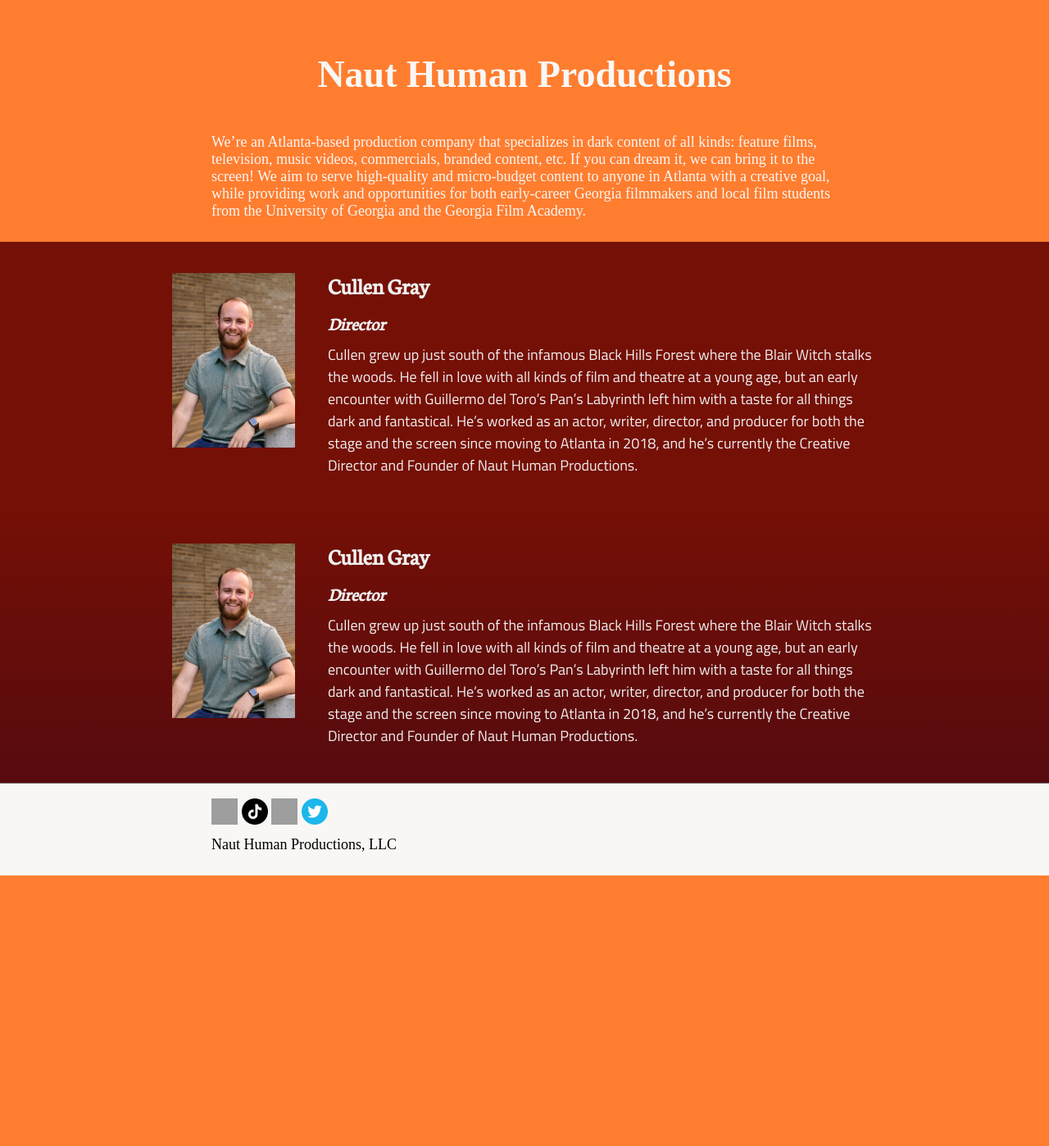
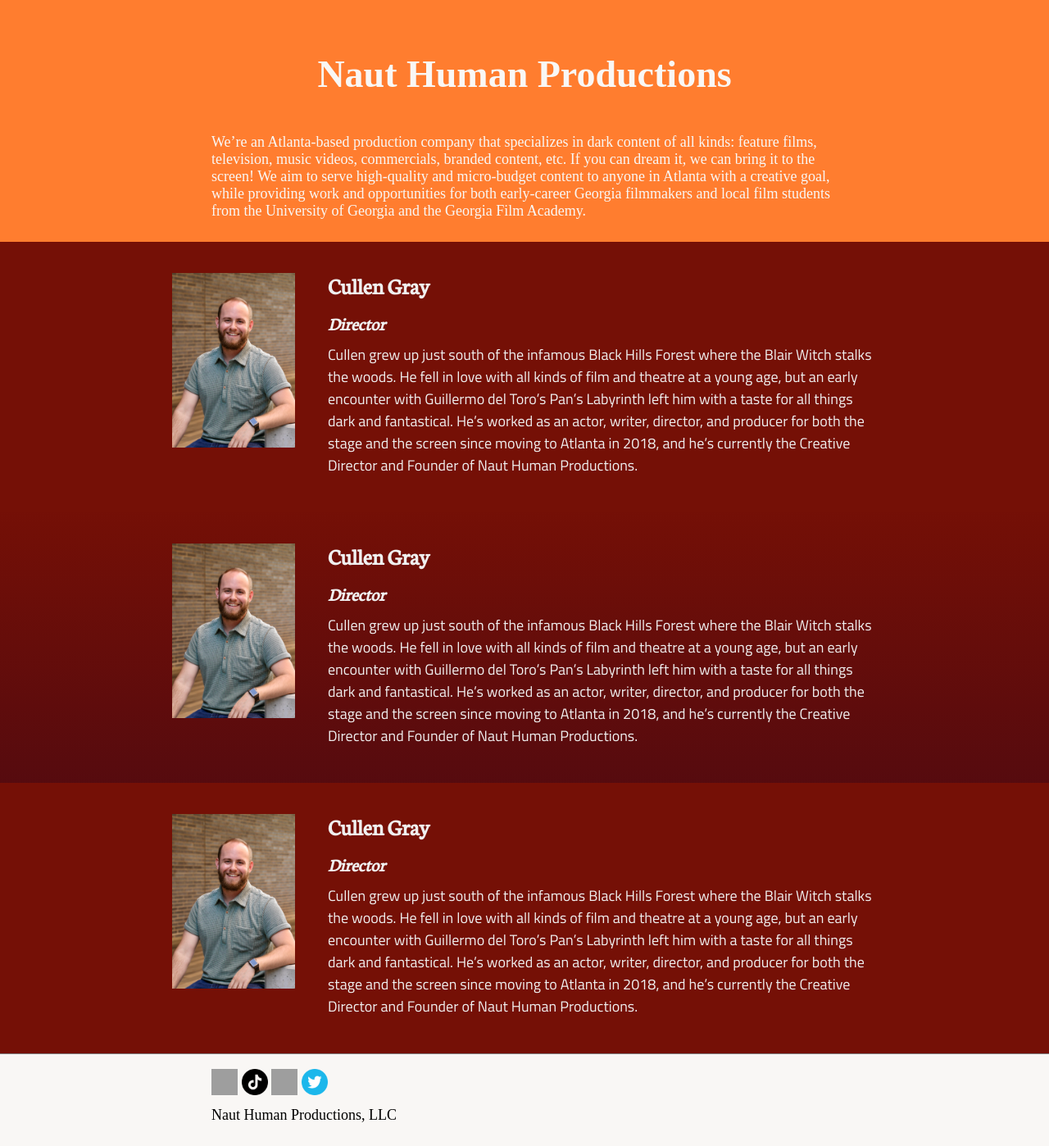
Before and after one commit to nauthuman/nauthuman.github.io, a Jekyll site: the page built from sample.html, in a window 1280 px wide. Shown: the whole page at 82% size. Built offline with Jekyll 4.4.1, drawn with Linux system fonts in a browser that asks for light colours; before the commit the page ends 1068 px from its top, so only the background shows below that; part of the change alters nothing that is shown.

```diff
--- a/sample.html
+++ b/sample.html
@@ -21,3 +21,4 @@ layout: nauthuman
 
 {% include sample1.html %}
 {% include sample2.html %}
+{% include sample1.html %}
```
